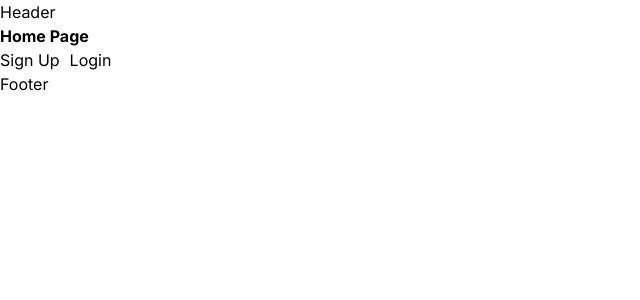
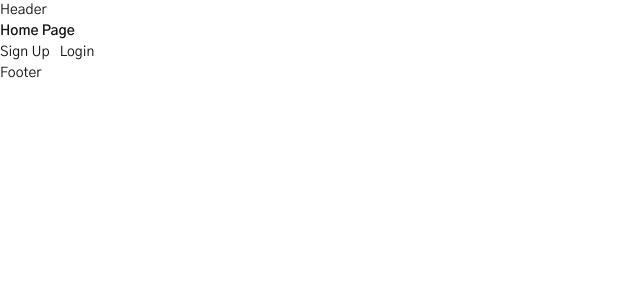
Before and after one commit to KP-Svitlana/online_store_nextjs, a Next.js app: page / in a window 1280 px wide. Shown: the top 300 px of the page, without its empty margins (0-640 px from the left). Built offline with nearby package versions, Linux system fonts and the light colour scheme.

Commit message:
add: fonts

```diff
--- a/src/app/globals.css
+++ b/src/app/globals.css
@@ -2,20 +2,9 @@
 @tailwind components;
 @tailwind utilities;
 
-:root {
-  --foreground-rgb: 0, 0, 0;
-  --background-start-rgb: 214, 219, 220;
-  --background-end-rgb: 255, 255, 255;
+body {
+  color: #121412;
+  font-size: 14px;
+  font-style: normal;
+  font-weight: 400;
 }
-
-@media (prefers-color-scheme: dark) {
-  :root {
-    --foreground-rgb: 255, 255, 255;
-    --background-start-rgb: 0, 0, 0;
-    --background-end-rgb: 0, 0, 0;
-  }
-}
-
-body {
-  color: rgb(var(--foreground-rgb));
-}
--- a/src/app/layout.js
+++ b/src/app/layout.js
@@ -1,9 +1,13 @@
 import "./globals.css";
-import { Inter } from "next/font/google";
+import { Gothic_A1 } from "next/font/google";
 import { Header } from "@/components/Header";
 import { Footer } from "@/components/Footer";
 
-const inter = Inter({ subsets: ["latin"] });
+const gothicA1 = Gothic_A1({
+  weight: ["400", "500", "600"],
+  style: ["normal"],
+  subsets: ["latin"],
+});
 
 export const metadata = {
   title: "Online store",
@@ -13,7 +17,7 @@ export const metadata = {
 export default function RootLayout({ children }) {
   return (
     <html lang="en">
-      <body className={inter.className}>
+      <body className={gothicA1.className}>
         <Header />
         {children}
         <Footer />
```
